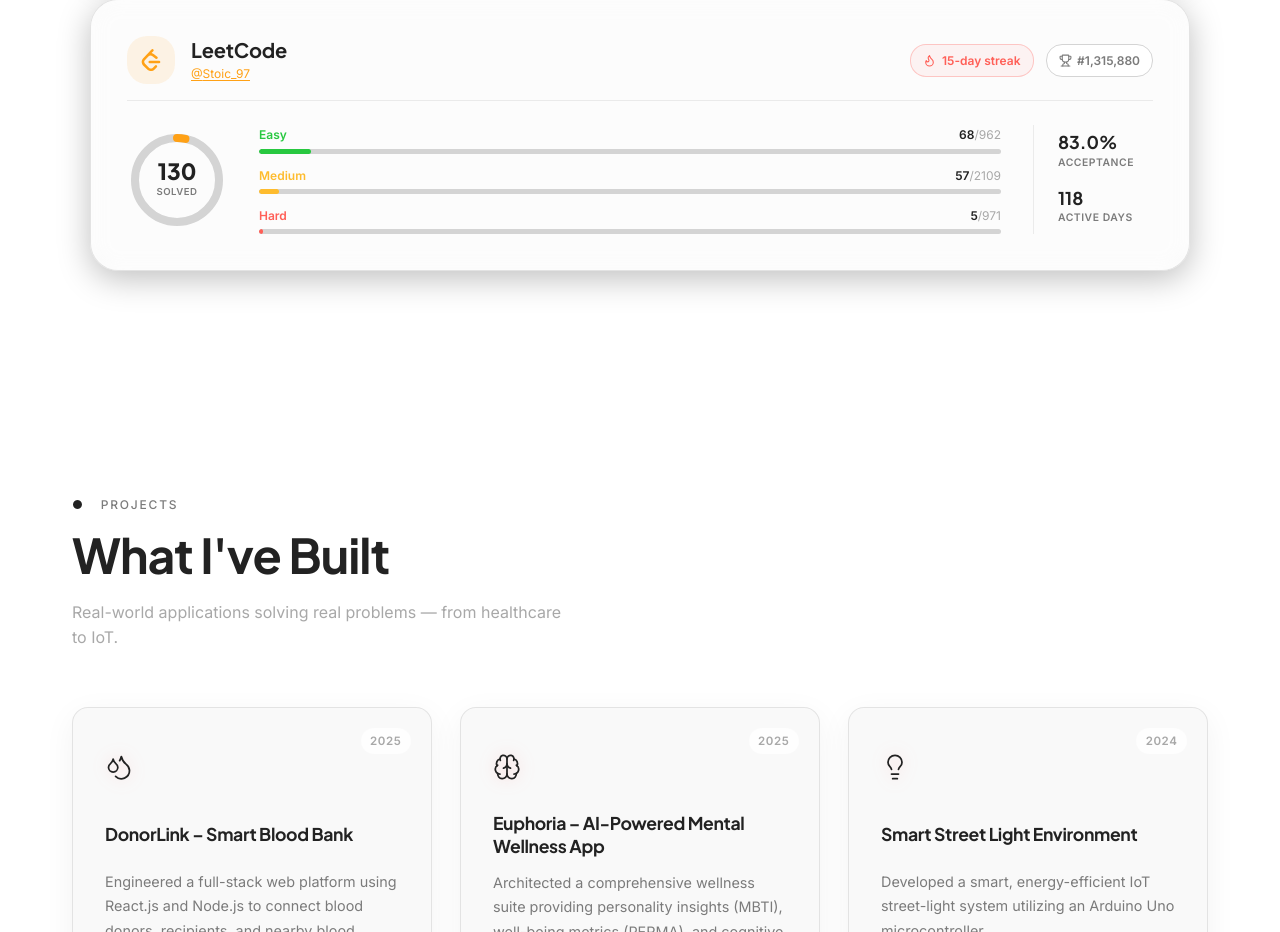
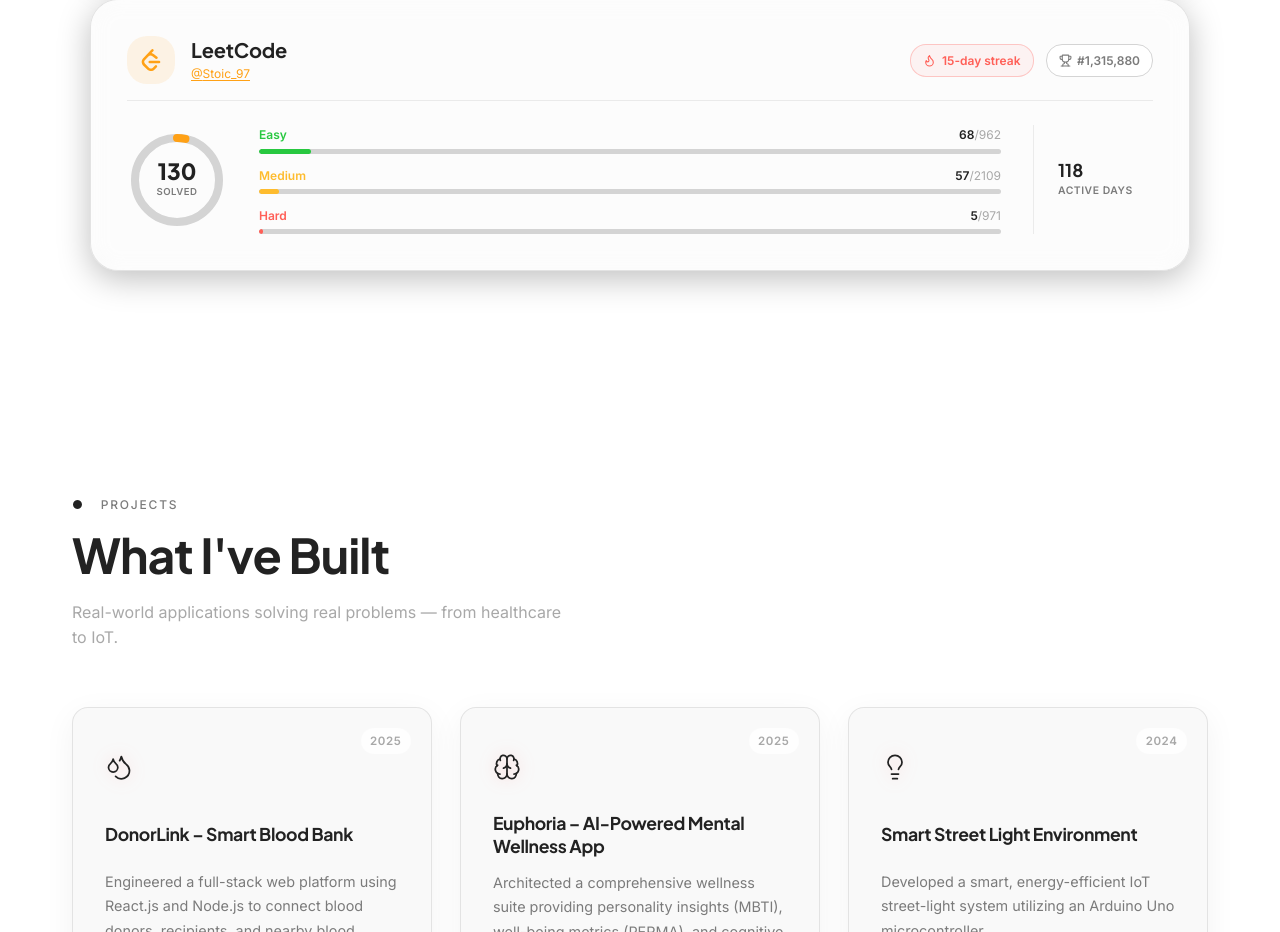
Before and after one commit to fearsomecity/port_adi, a React (Vite) app: page / in a window 1280 px wide. Shown: the part 2811-3743 px from the top of the page. Built offline with nearby package versions, Linux system fonts and the light colour scheme; no server answers.

Commit message:
fix: remove acceptance rate metric from LeetCode mini card

```diff
--- a/src/components/Skills.jsx
+++ b/src/components/Skills.jsx
@@ -247,10 +247,6 @@
           {/* Meta stats */}
           <div className="leetcode-mini-meta">
             <div className="leetcode-mini-meta-item">
-              <span className="leetcode-mini-meta-val">{lc.acceptanceRate}</span>
-              <span className="leetcode-mini-meta-lbl">Acceptance</span>
-            </div>
-            <div className="leetcode-mini-meta-item">
               <span className="leetcode-mini-meta-val">{lc.activeDays}</span>
               <span className="leetcode-mini-meta-lbl">Active Days</span>
             </div>
--- a/src/data/portfolioData.js
+++ b/src/data/portfolioData.js
@@ -104,5 +104,4 @@
   ranking: "1,315,880",
   streak: 15,
   activeDays: 118,
-  acceptanceRate: "83.0%",
 };
```
